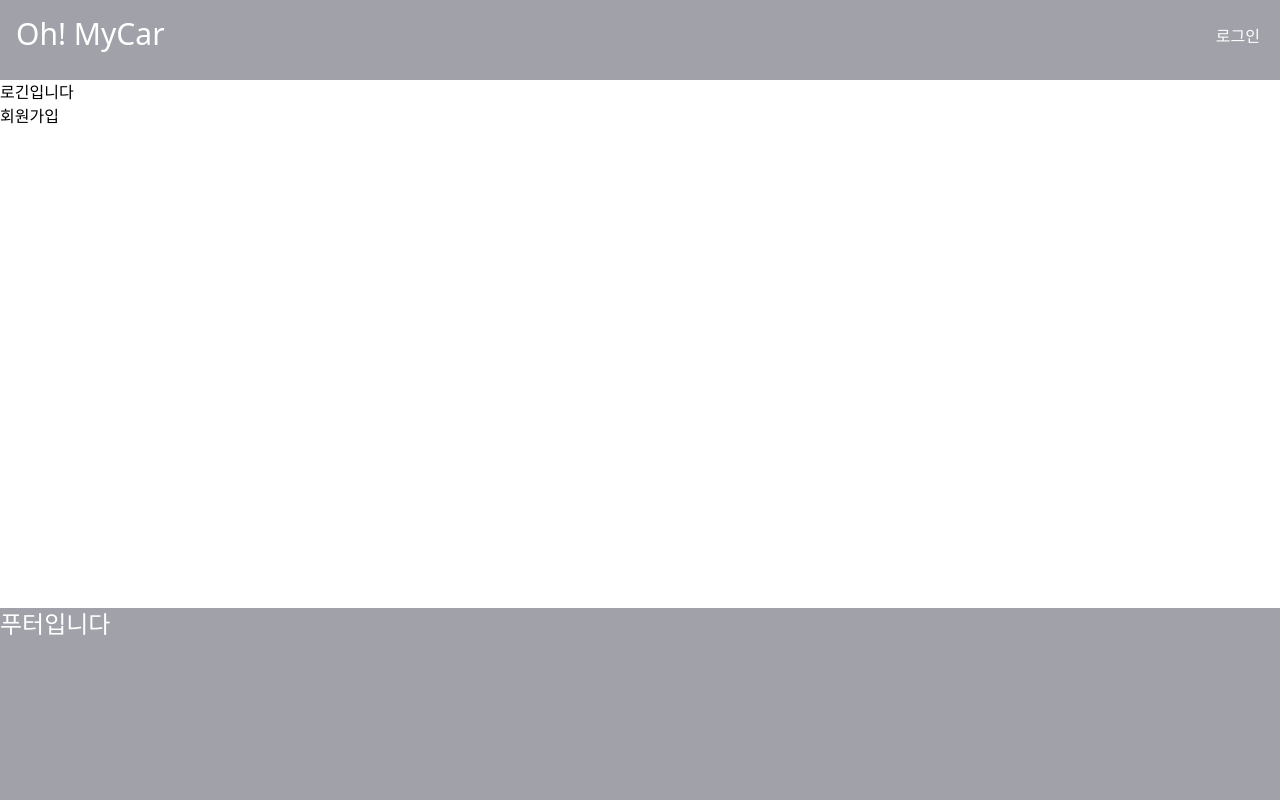
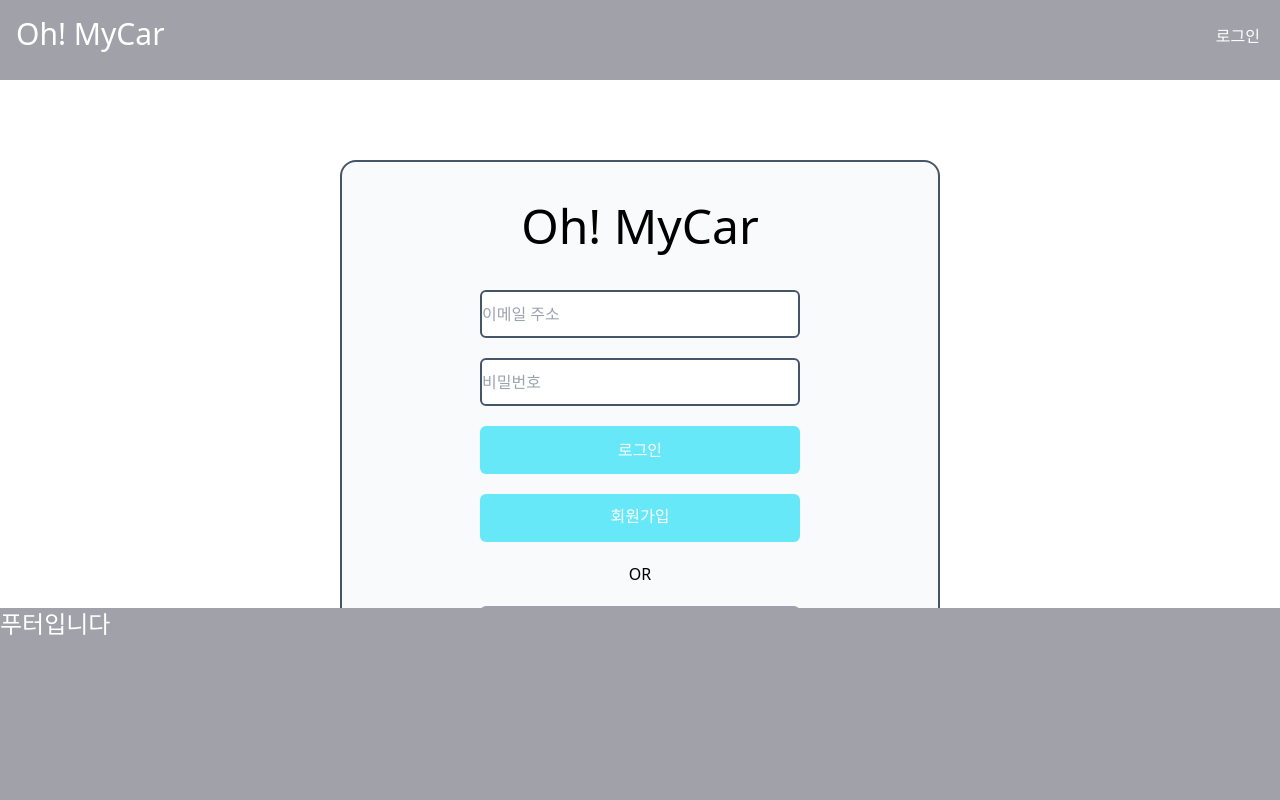
Before and after one commit to bluejeans9732/teamwork, a React (Create React App) app: page /login in a window 1280 px wide. Shown: the top 800 px of the page. Built offline with nearby package versions, Linux system fonts and the light colour scheme.

Commit message:
명찬이바보

```diff
--- a/src/component/Login.jsx
+++ b/src/component/Login.jsx
@@ -1,14 +1,30 @@
 import React from "react";
 import { Link } from 'react-router-dom';
+import './practice.css';
 
 
 function Login() {
     return (
-        <div className="h-full relative">
-            <div className="">로긴입니다</div>
-            <Link to="/pwid">
-                <div className="">회원가입</div>
-            </Link>
+        <div className="h-full w-full relative">
+            <div className="bg-gray-50 mx-auto mt-20 rounded-2xl border-2 border-slate-600 practice">
+                <div className="flex flex-col">
+                    <h1 className="mx-auto mt-10 text-5xl">Oh! MyCar</h1>
+                    <input type="email" Placeholder="이메일 주소"
+                        className="rounded-md mx-auto mt-10 border-2 border-slate-600 w-80 h-12 outline-none"
+                    />
+                    <input type="text" Placeholder="비밀번호"
+                        className="rounded-md mx-auto mt-5 border-2 border-slate-600 w-80 h-12 outline-none"
+                    />
+                    <button className="Login_login rounded-md mx-auto mt-5 w-80 h-12 bg-cyan-300 text-white">로그인</button>
+                    <Link to='/pwid' className="Login_Pwid rounded-md mx-auto mt-5 w-80 h-12 bg-cyan-300 text-white text-center">
+                        <button className="translate-y-2.5">회원가입</button>
+                    </Link>
+                    <div className="mx-auto mt-5">OR</div>
+                    <button className="Login_Google rounded-md mx-auto mt-5 w-80 h-12 bg-gray-400 text-white">Google로 로그인</button>
+                    <button className="Login_Naver rounded-md mx-auto mt-5 w-80 h-12 bg-green-500 text-white">Naver 로그인</button>
+                    <button className="Login_Kakao rounded-md mx-auto mt-5 w-80 h-12 text-white bg-amber-300">Kakao 로그인</button>
+                </div>
+            </div>
 
         </div>
     )
--- a/src/component/Pwid.jsx
+++ b/src/component/Pwid.jsx
@@ -1,9 +1,18 @@
 import React from "react";
+import { Link } from 'react-router-dom';
 
 function Pwid() {
     return (
         <div className="h-full relative">
-            <div className="">회원가입입니다</div>
+            <div className="h-full w-full relative">
+            <div className="bg-teal-50 mx-auto mt-20 rounded-2xl border-2 border-slate-600 practice">
+                <div className="flex flex-col">
+                    <h1 className="Login_logo">회원가입</h1>
+
+                </div>
+            </div>
+
+        </div>
         </div>
     )
 }
--- /dev/null
+++ b/src/component/practice.css
@@ -0,0 +1,4 @@
+.practice {
+    width: 600px;
+    height: 800px;
+}
```
Also changed, not shown: public/image/googlelogo.png (added).
